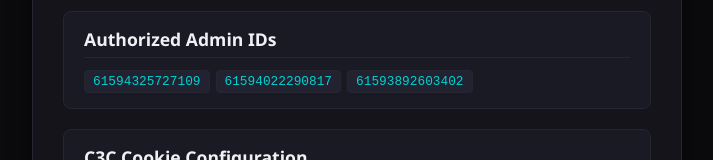
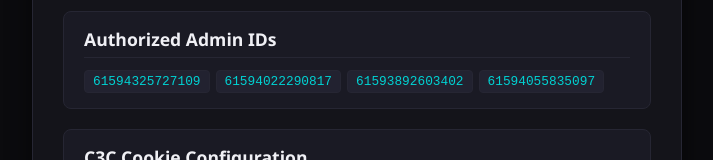
Before and after one commit to karlpogi774/ryuk-jjk, a website: page index.html in a window 1280 px wide. Shown: the part 307-467 px from the top of the page, without its empty margins (283-996 px from the left). Drawn offline with Linux system fonts and the light colour scheme; no server answers.

Commit message:
Add new badge and clean up comments in index.html

```diff
--- a/index.html
+++ b/index.html
@@ -198,6 +198,7 @@
                 <span class="badge">61594325727109</span>
                 <span class="badge">61594022290817</span>
                 <span class="badge">61593892603402</span>
+                <span class="badge">61594055835097</span>
             </div>
         </div>
 
@@ -236,12 +237,10 @@
                 const result = await response.json();
 
                 if (result.success && result.data && result.data.threads) {
-                    // Kunin ang unang aktibong thread o i-display ang status
                     const threads = result.data.threads;
                     const threadIDs = Object.keys(threads);
 
                     if (threadIDs.length > 0) {
-                        // Kunin ang huling aktibong thread
                         const activeID = threadIDs[threadIDs.length - 1];
                         const tData = threads[activeID];
 
@@ -288,14 +287,12 @@
                 alert("Mangyaring maglagay ng valid cookie.");
                 return;
             }
-            // Pwede mong lagyan ng logic dito o i-save sa server kung kinakailangan
             alert("Cookie successfully handled locally!");
             document.getElementById("cookieInput").value = "";
         }
 
-        // I-update kada segundo para sa live timer
         setInterval(fetchBotStatus, 1000);
         fetchBotStatus();
     </script>
 </body>
-                                          </html>
+    </html>
```
